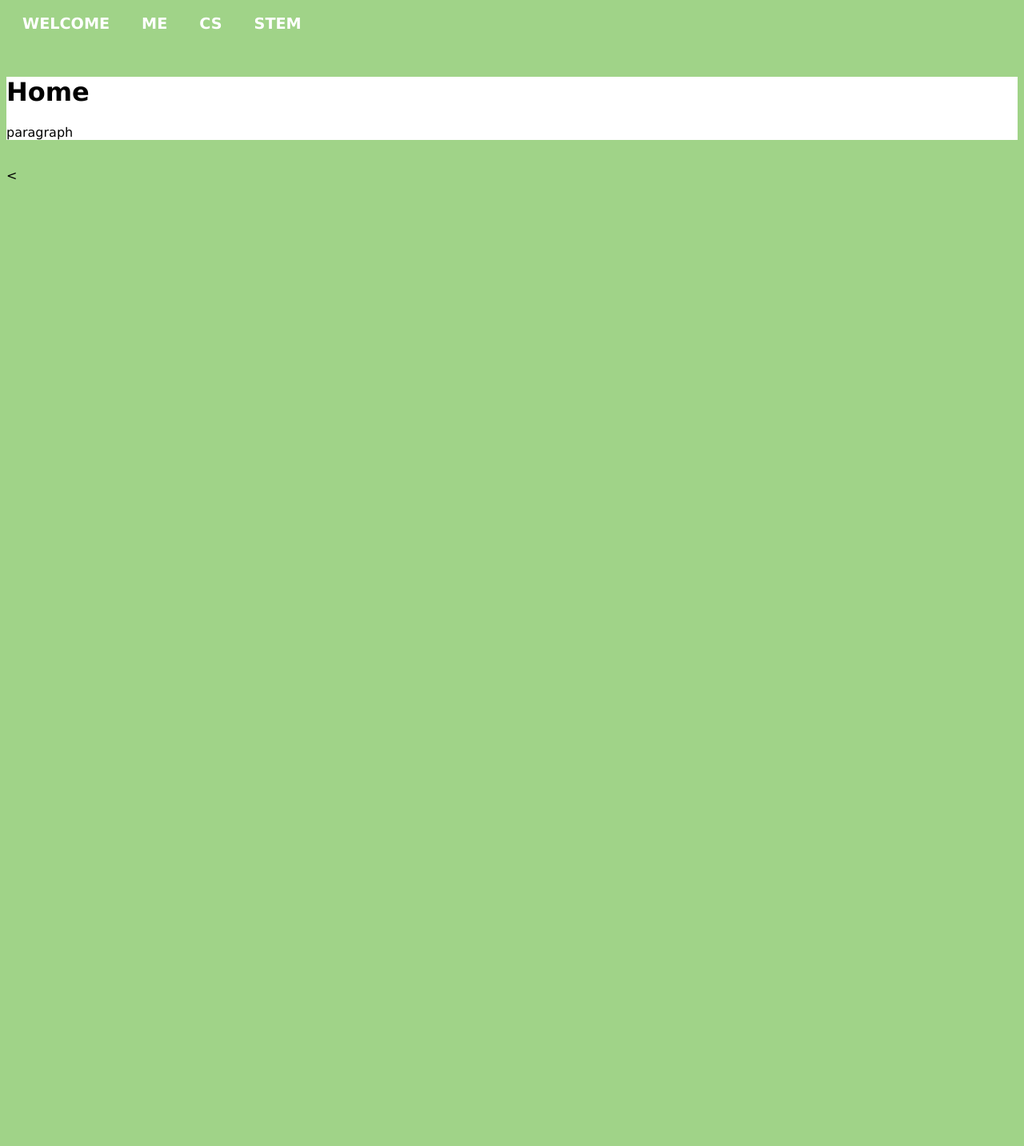
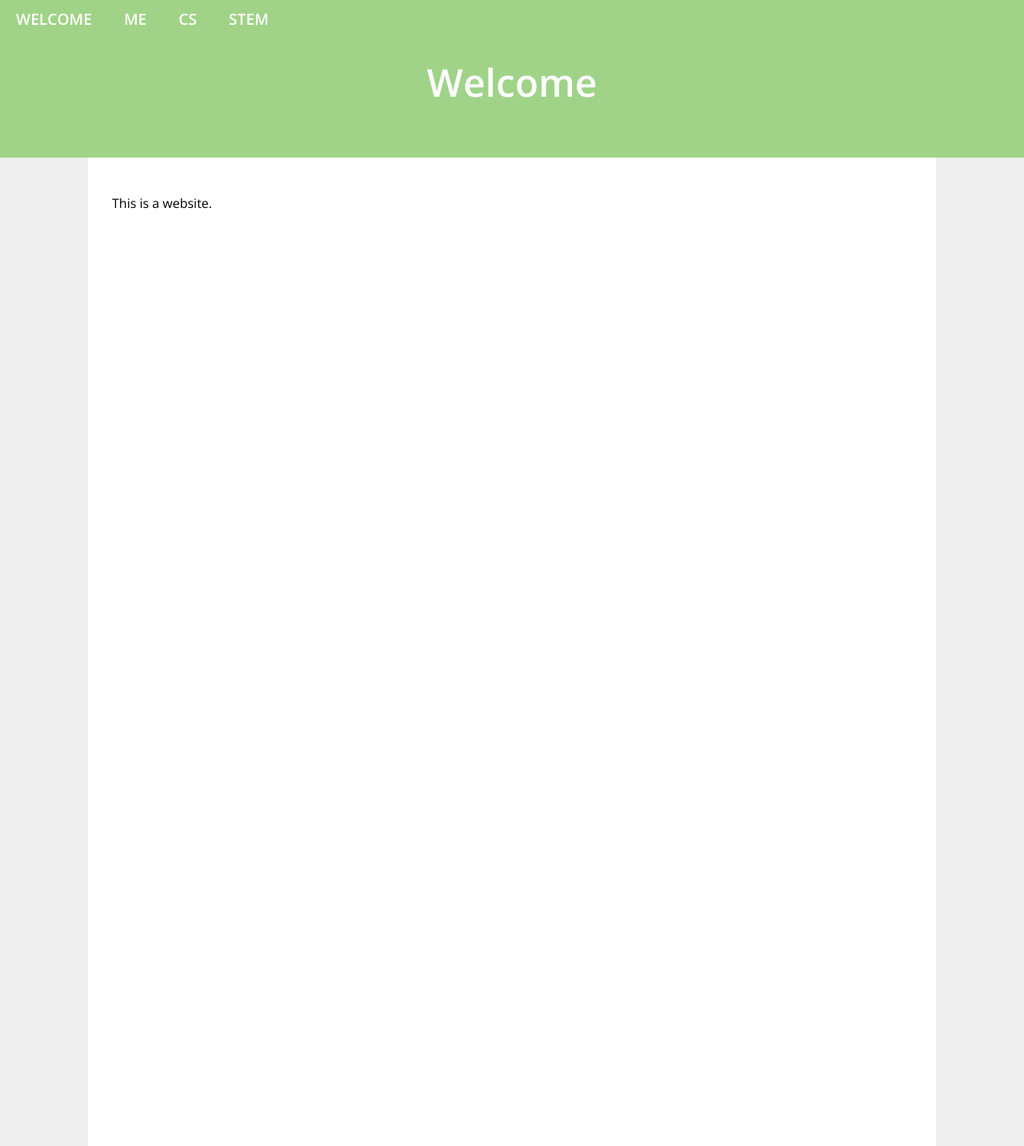
Before and after one commit to dajinchu/ottodog.github.io, a PHP site: page / in a window 1280 px wide. Shown: the whole page at 80% size. Before the commit the page ends 225 px from the top, so only its background shows below. Run offline with PHP 8.4, Linux system fonts and the light colour scheme.

Commit message:
More CodeDay design. Green top, grey sides, white center content

```diff
--- a/WebContent/index.html
+++ b/WebContent/index.html
@@ -2,10 +2,13 @@
 <html>
 <head>
 	<link rel="stylesheet" type="text/css" href="main.css">
+	<link href='https://fonts.googleapis.com/css?family=Open+Sans:400,600' rel='stylesheet' type='text/css'>
 	<meta charset="ISO-8859-1">
 	<title>Da-Jin</title>
 </head>
 <body >
+
+	<div id=topbar>
 	<div id="nav">
 	<ul>
   		<li><a href="default.asp">WELCOME</a></li>
@@ -15,15 +18,13 @@
 	</ul>
 	</div>
 
-	<br>
-	<header>
-	<div class = "headerdiv">
-		<h1>Home</h1>
-		<p>paragraph</p>
+	<div class = "center">
+		<h1>Welcome</h1>
 	</div>
-	</header>
-	<br>
-	<
+	</div>
 
+	<div class = "carddiv">
+		<p>This is a website.</p>
+	</div>
 </body>
 </html>
--- a/WebContent/main.css
+++ b/WebContent/main.css
@@ -1,15 +1,26 @@
 @CHARSET "ISO-8859-1";
-html {
+html, body { margin: 0; padding: 0; background-color: #EEEEEE}
+#topbar {
     background-color: #A0D388;
 }
 body{
-	font-family: Veranda, Geneva, sans-serif;
+	font-family: 'Open Sans', sans-serif;
+}
+.carddiv{
+	color: black;
+	background-color: white;
+	max-width: 1000px;
+	margin: auto;
+	padding: 30px;
+	padding-bottom: 90%;
+}
+.center{
+	color: white;
+	text-align: center;
+	font-size: 1.5em;
+	padding-bottom: 30px;
 }
 
-.headerdiv{
-	color: black;
-	background-color: white;
-}
 #nav{
     list-style: none;
     font-weight: bold;
@@ -40,5 +51,5 @@ body{
 }
 #nav li a:hover {
     color: #FFFFFF;
-    background-color: #35af3b;
+    text-decoration: underline;
 }
```
